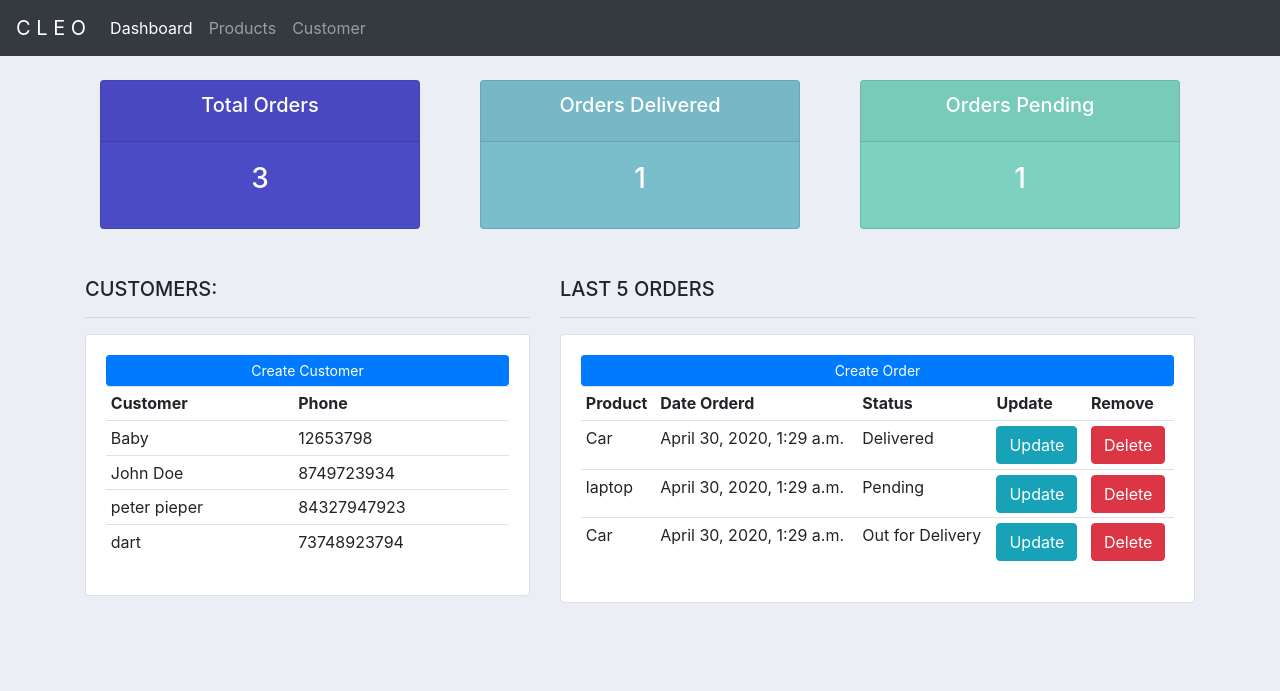
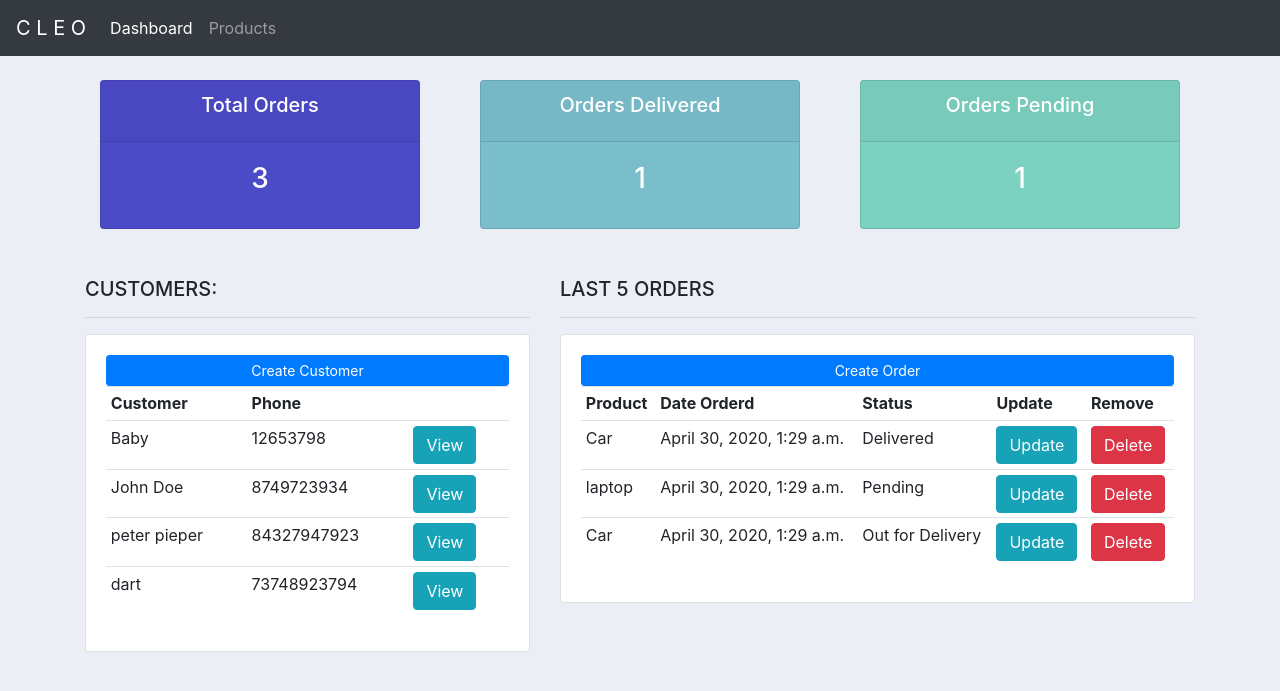
Before and after one commit to thaddeuscleo/DjangoCRM, a Django app: page / in a window 1280 px wide. Shown: the top 691 px of the page. Run offline with Django 3.2, Linux system fonts and the light colour scheme; data comes from the database, SQL or seed files in the repository; some libraries are stand-ins or nearby versions.

Commit message:
Fix url handlin

```diff
--- a/accounts/templates/accounts/dashboard.html
+++ b/accounts/templates/accounts/dashboard.html
@@ -19,12 +19,14 @@
                 <tr>
                     <th>Customer</th>
                     <th>Phone</th>
+                    <td></td>
                 </tr>
 
                 {%for customer in customers%}
                     <tr>
                         <td>{{customer.name}}</td>
                         <td>{{customer.phone}}</td>
+                        <td><a href=" {% url 'Customer' customer.id %}" class="btn btn-info">View</a></td>
                     </tr>
                 {%endfor%}
 
--- a/accounts/templates/accounts/navbar.html
+++ b/accounts/templates/accounts/navbar.html
@@ -6,13 +6,10 @@
   <div class="collapse navbar-collapse" id="navbarNav">
     <ul class="navbar-nav">
       <li class="nav-item active">
-        <a class="nav-link" href="#">Dashboard <span class="sr-only">(current)</span></a>
+        <a class="nav-link" href=" {% url 'Dashboard' %} ">Dashboard <span class="sr-only">(current)</span></a>
       </li>
       <li class="nav-item">
-        <a class="nav-link" href="#">Products</a>
-      </li>
-      <li class="nav-item">
-        <a class="nav-link" href="#">Customer</a>
+        <a class="nav-link" href=" {% url 'Product' %} ">Products</a>
       </li>
     </ul>
   </div>
--- a/accounts/urls.py
+++ b/accounts/urls.py
@@ -3,7 +3,7 @@ from django.urls import path
 from . import views
 
 urlpatterns = [
-    path('', views.home),
-    path('products/', views.products),
-    path('customer/<str:pk>/', views.customer),
+    path('', views.home, name='Dashboard'),
+    path('products/', views.products, name='Product'),
+    path('customer/<str:pk>/', views.customer, name='Customer'),
 ]
```
